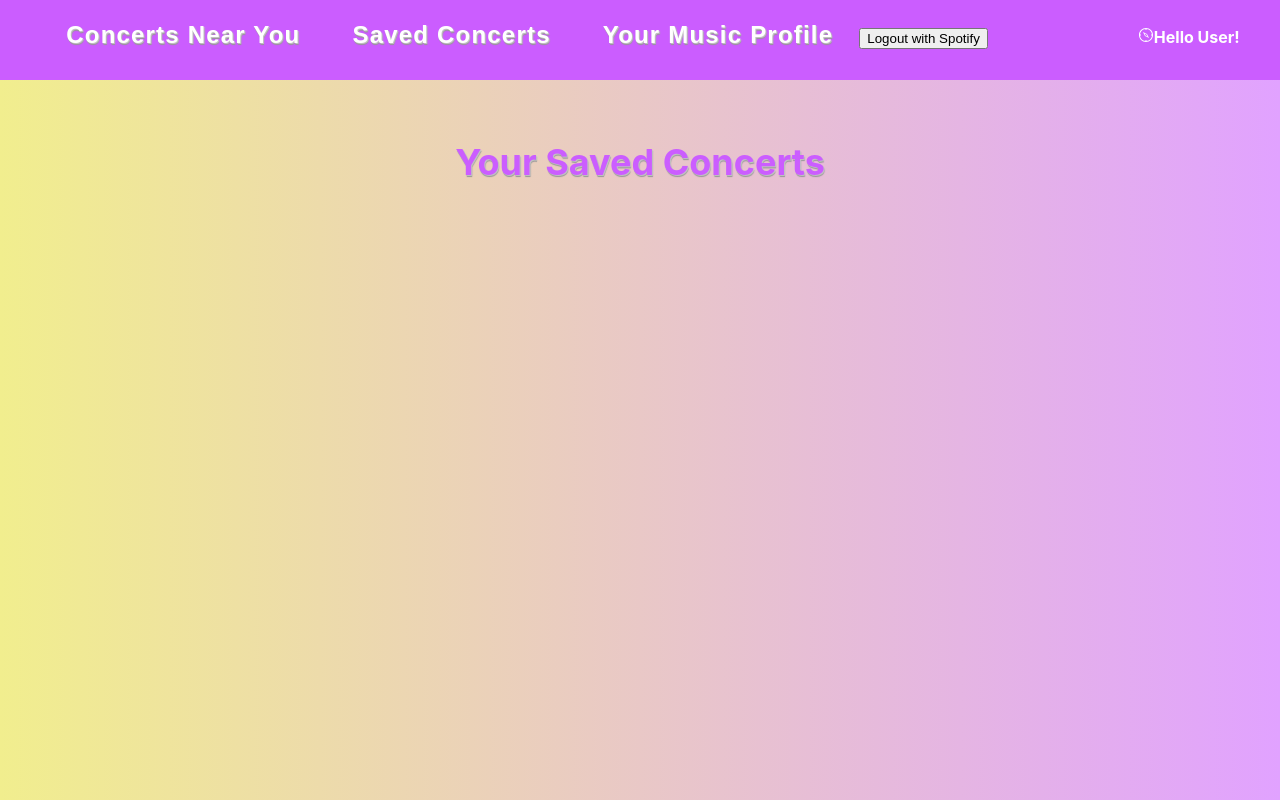
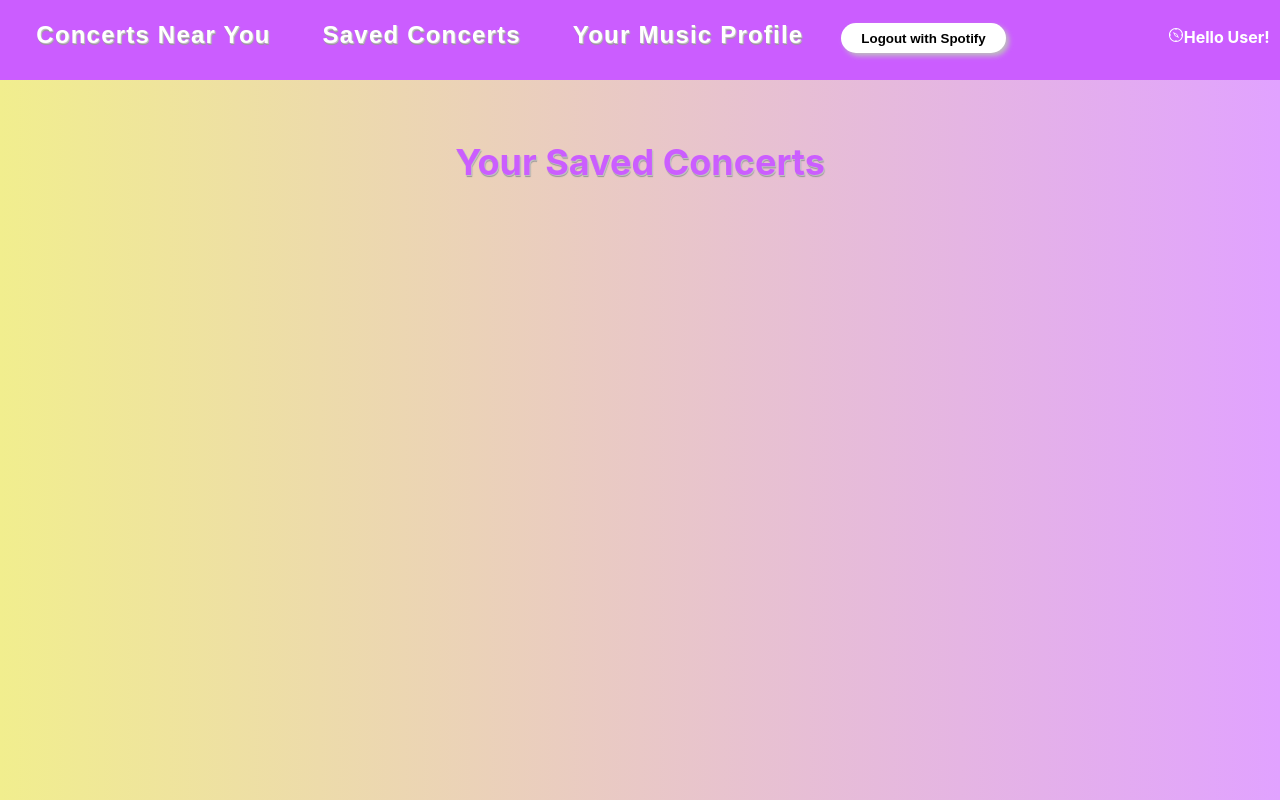
Before and after one commit to ivannadels/CS411-ConcertFinder, a React (Create React App) app in the folder concert-finder/: page /SavedConcerts in a window 1280 px wide. Built offline with nearby package versions, Linux system fonts and the light colour scheme.

Commit message:
add styling to Logout with Spotify button to be consistent with Login page

```diff
--- a/concert-finder/src/ConcertsNearby.css
+++ b/concert-finder/src/ConcertsNearby.css
@@ -14,3 +14,8 @@
     position: fixed;
     top: 90px;
 }
+
+.buttons {
+    height: 30px;
+    padding: 6px 18px;
+}
--- a/concert-finder/src/ConcertsNearby.js
+++ b/concert-finder/src/ConcertsNearby.js
@@ -8,9 +8,10 @@ const ConcertsNearby = (props) => {
     const [concerts, setConcerts] = useState([]);
     const [loading, setLoading] = useState(true);
     var ARTIST = props.artist;
+    var CITY = `boston`;
 
     useEffect(() => {
-        fetch(`https://app.ticketmaster.com/discovery/v2/events?apikey=1SEJhoe033bJEB4YcShG5T5CzLsmjHqs&keyword=${ARTIST}&locale=*&city=boston`)
+        fetch(`https://app.ticketmaster.com/discovery/v2/events?apikey=1SEJhoe033bJEB4YcShG5T5CzLsmjHqs&keyword=${ARTIST}&locale=*&city=${CITY}`)
             .then((results) => {
                 return results.json();
         })
--- a/concert-finder/src/Header.js
+++ b/concert-finder/src/Header.js
@@ -3,6 +3,7 @@ import './Header.css';
 import {useState} from "react";
 import { useNavigate } from "react-router-dom";
 import { VscCompass } from "react-icons/vsc";
+import './Login.css'
 
 const Header = () => {
     const navigate = useNavigate();
@@ -51,7 +52,7 @@ const Header = () => {
             >
                 Your Music Profile
             </button>
-            <button onClick={logout} className="Button" id="spotifyLogoutButton">
+            <button onClick={logout} className="buttons" id="spotifyLogoutButton">
                         Logout with Spotify
             </button>
 
```
